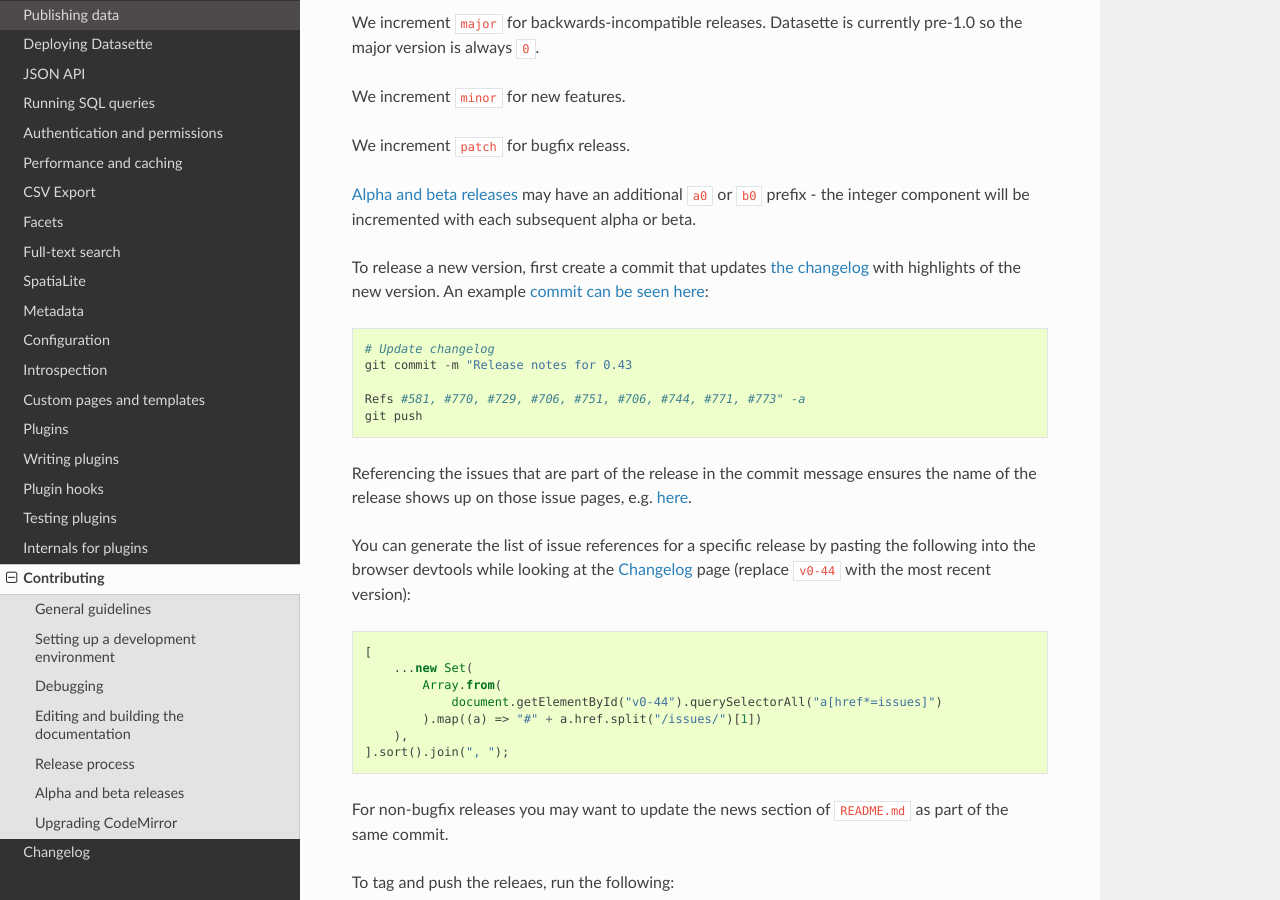
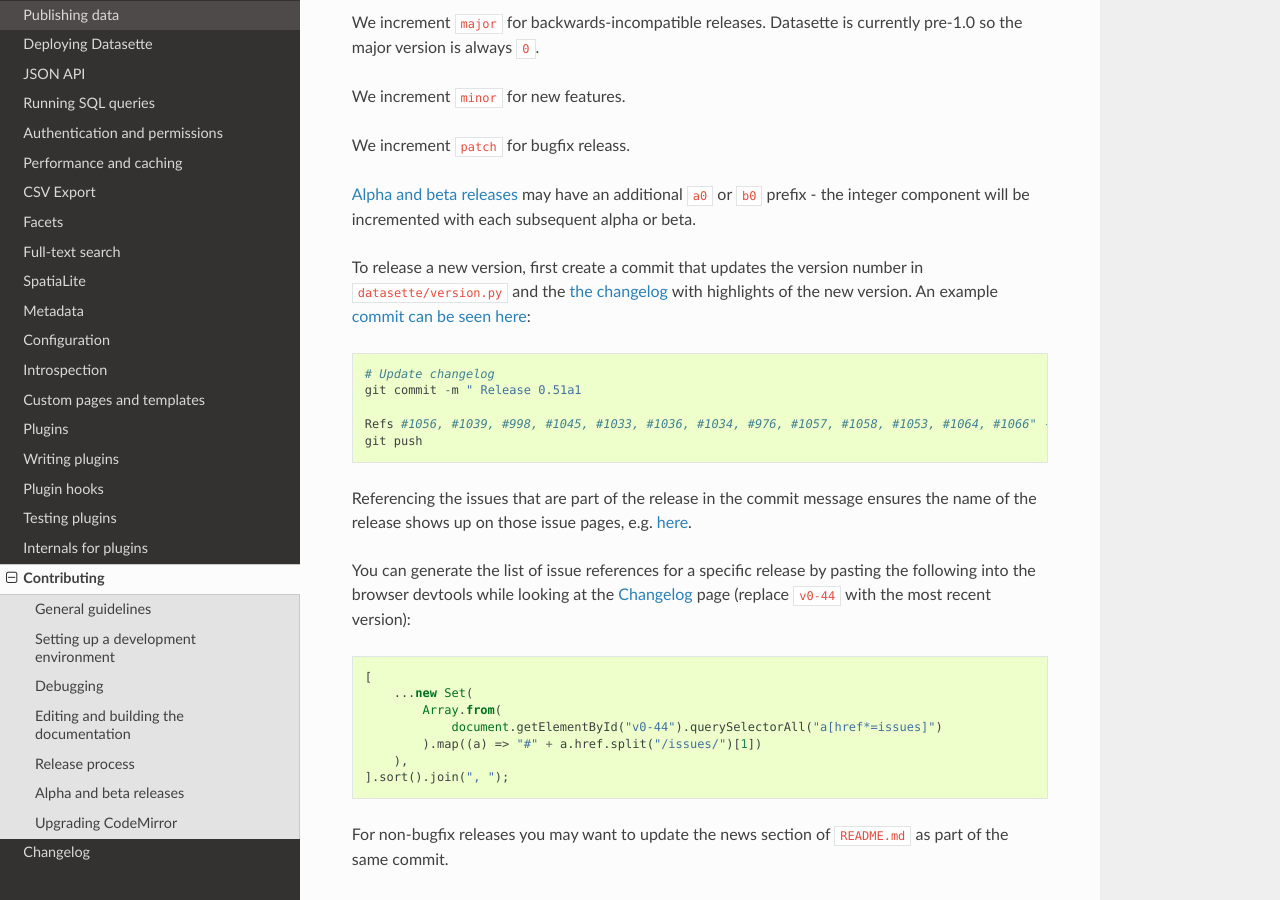
Before and after one commit to simonw/datasette, a Sphinx documentation site: the page built from docs/contributing.rst, in a window 1280 px wide and 900 px high, scrolled down 4272 px. Built offline with Sphinx 7.4.7 and the Read the Docs theme 2.0.0, drawn with Linux system fonts in a browser that asks for light colours.

Commit message:
Update release process with explicit version, refs #1054

```diff
--- a/docs/contributing.rst
+++ b/docs/contributing.rst
@@ -159,12 +159,12 @@
 
 :ref:`contributing_alpha_beta` may have an additional ``a0`` or ``b0`` prefix - the integer component will be incremented with each subsequent alpha or beta.
 
-To release a new version, first create a commit that updates :ref:`the changelog <changelog>` with highlights of the new version. An example `commit can be seen here <https://github.com/simonw/datasette/commit/d56f402822df102f9cf1a9a056449d01a15e3aae>`__::
+To release a new version, first create a commit that updates the version number in ``datasette/version.py`` and the :ref:`the changelog <changelog>` with highlights of the new version. An example `commit can be seen here <https://github.com/simonw/datasette/commit/0e1e89c6ba3d0fbdb0823272952cf356f3016def>`__::
 
     # Update changelog
-    git commit -m "Release notes for 0.43
+    git commit -m " Release 0.51a1
 
-    Refs #581, #770, #729, #706, #751, #706, #744, #771, #773" -a
+    Refs #1056, #1039, #998, #1045, #1033, #1036, #1034, #976, #1057, #1058, #1053, #1064, #1066" -a
     git push
 
 Referencing the issues that are part of the release in the commit message ensures the name of the release shows up on those issue pages, e.g. `here <https://github.com/simonw/datasette/issues/581#ref-commit-d56f402>`__.
```
